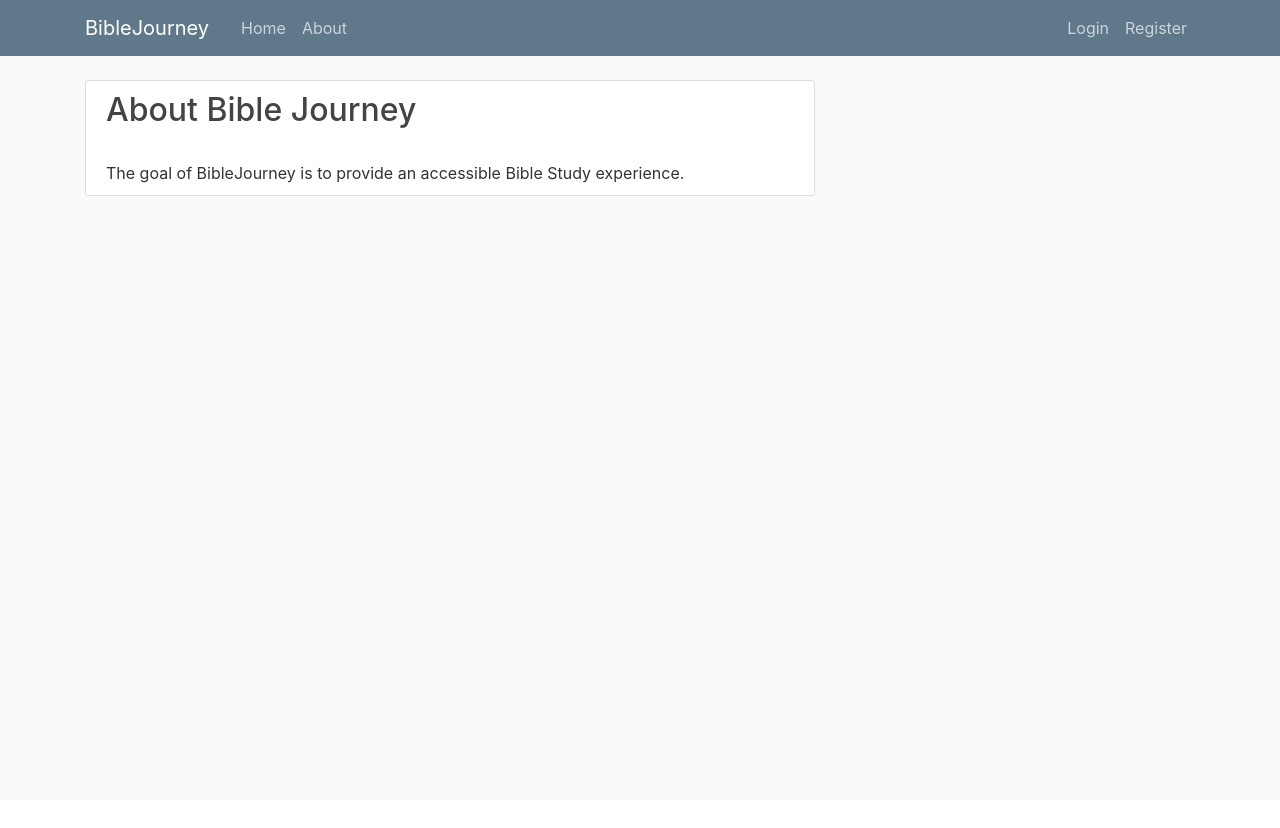
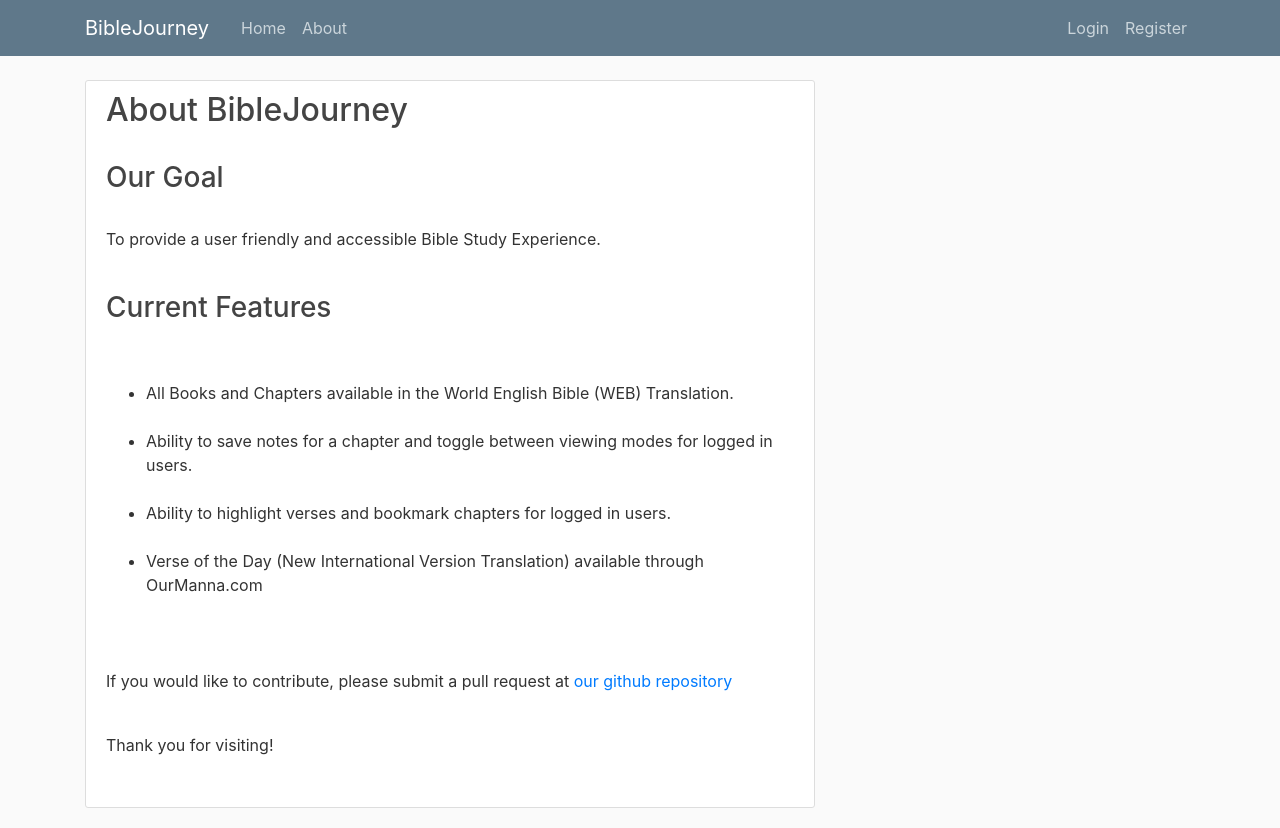
Before and after one commit to jyan500/BibleJourney-V2, a Flask app: page /about in a window 1280 px wide. Before the commit the page ends 196 px from the top, so only its background shows below. Run offline with Flask 2, Linux system fonts and the light colour scheme; some libraries are stand-ins or nearby versions.

Commit message:
Added some text to the about page, initialized highlighted verses to be an empty array in case it was not passed in via python for anonymous users, also added text for cases when users don't have any bookmarks or notes

```diff
--- a/biblejourney/static/components/verses.js
+++ b/biblejourney/static/components/verses.js
@@ -31,7 +31,7 @@ class Verses extends React.Component {
 			this.state['chapter'] = window.objects.react_state_obj.chapter
 			this.state['isBookmark'] = window.objects.react_state_obj.is_bookmark
 			this.state['note'] = window.objects.react_state_obj.note
-			this.state['highlightedVerses'] = window.objects.react_state_obj.highlighted_verses
+			this.state['highlightedVerses'] = window.objects.react_state_obj.highlighted_verses ? window.objects.react_state_obj.highlighted_verses : []
 		}
 		this.handleGetRequest = this.handleGetRequest.bind(this);
 		this.saveParagraphMode = this.saveParagraphMode.bind(this);
--- a/biblejourney/templates/main/about.html
+++ b/biblejourney/templates/main/about.html
@@ -1,9 +1,21 @@
 {% extends 'layouts/layout.html' %}
 {% block content %}
 	<div class = "content-section">
-		<h2> About Bible Journey </h2>
+		<h2> About BibleJourney </h2>
 		<div class = "article-content">
-			The goal of BibleJourney is to provide an accessible Bible Study experience.
+			<h3>Our Goal</h3>
+			<p>To provide a user friendly and accessible Bible Study Experience.</p>
+			<h3>Current Features</h3>
+			<ul>
+				<li>All Books and Chapters available in the World English Bible  (WEB) Translation.</li>
+				<li>Ability to save notes for a chapter and toggle between viewing modes for logged in users.</li>
+				<li>Ability to highlight verses and bookmark chapters for logged in users.</li>
+				<li>Verse of the Day (New International Version Translation) available through OurManna.com</li>
+			</ul>
+		</div>
+		<div class = "article-content">
+			<p>If you would like to contribute, please submit a pull request at <a target = "_blank" href = "https://www.github.com/jyan500/BibleJourney-V2">our github repository</a></p>
+			<p>Thank you for visiting!</p>
 		</div>
 	</div>
 {% endblock content %}
--- a/biblejourney/templates/main/bookmarks.html
+++ b/biblejourney/templates/main/bookmarks.html
@@ -1,6 +1,7 @@
 {% extends 'layouts/layout.html' %}
 {% block content %}
 	<div class = "content-section">
+		{% if bookmarks | length > 0 %}
 			{% for bookmark in bookmarks %}
 				<div class = "card mt-3 mb-3">
 					<div class = "card-header __z-over">
@@ -47,6 +48,9 @@
 					</div>
 				</div>
 			{% endfor %}
+		{% else %}
+			<h3>No Bookmarks Found!</h3>
+		{% endif %}
 		{% if prev_url %}
 			<a href = "{{ prev_url }}"> Previous </a>
 		{% endif %}
--- a/biblejourney/templates/main/notes.html
+++ b/biblejourney/templates/main/notes.html
@@ -1,6 +1,7 @@
 {% extends 'layouts/layout.html' %}
 {% block content %}
 	<div class = "content-section">
+		{% if note | length > 0 %}
 			{% for note in notes %}
 				<div class = "card mt-3 mb-3">
 					<div class = "card-header">
@@ -34,6 +35,9 @@
 					</div>
 				</div>
 			{% endfor %}
+		{% else %}
+			<h3>No Notes Found!</h3>
+		{% endif %}
 		{% if prev_url %}
 			<a href = "{{ prev_url }}"> Previous </a>
 		{% endif %}
```
Also changed, not shown: biblejourney/static/components/individual_verse.js (+5 -2 lines), biblejourney/static/profile_pics/3e2f4aabd923adf1.jpg (added). Lines whose indentation alone changed are shown as unchanged.
